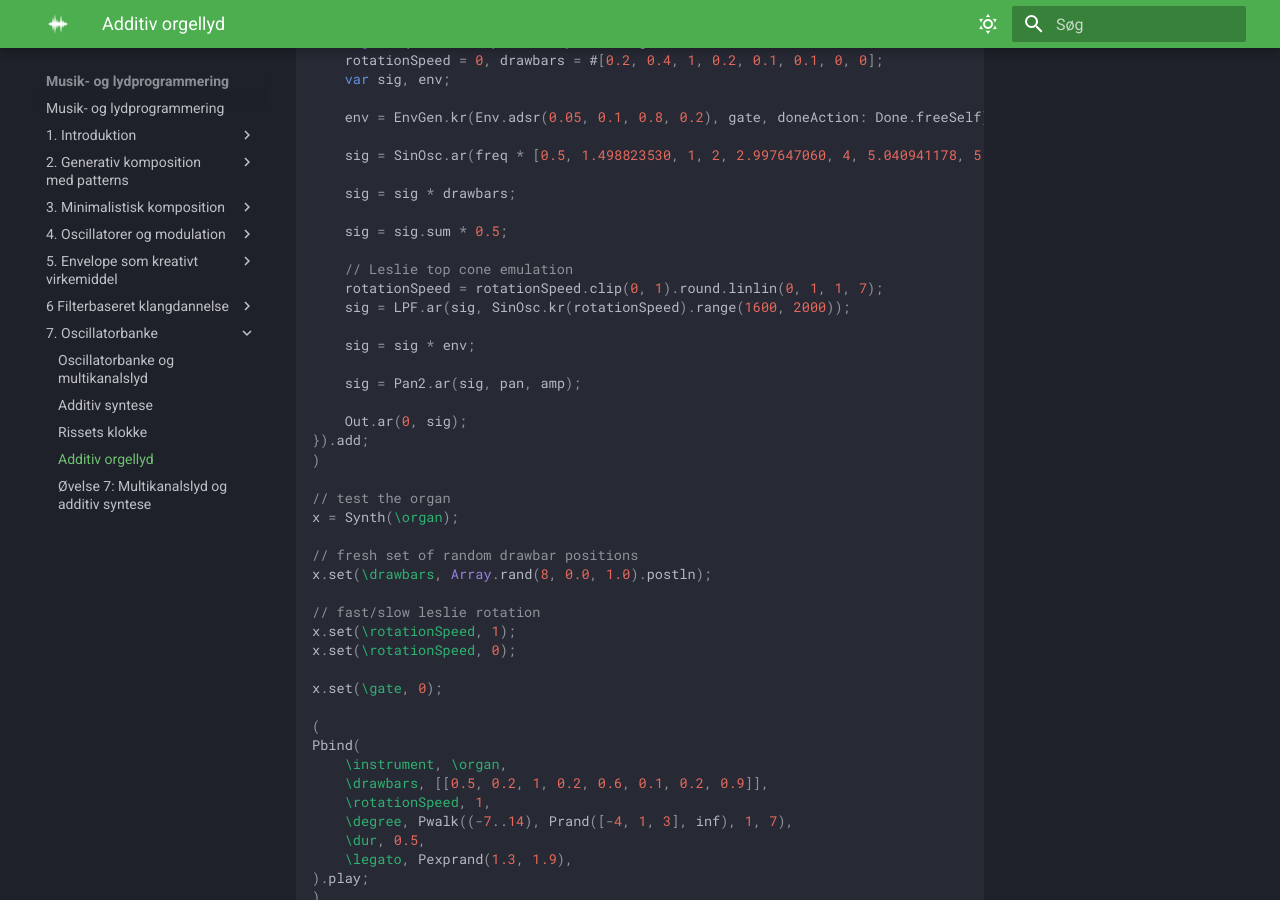
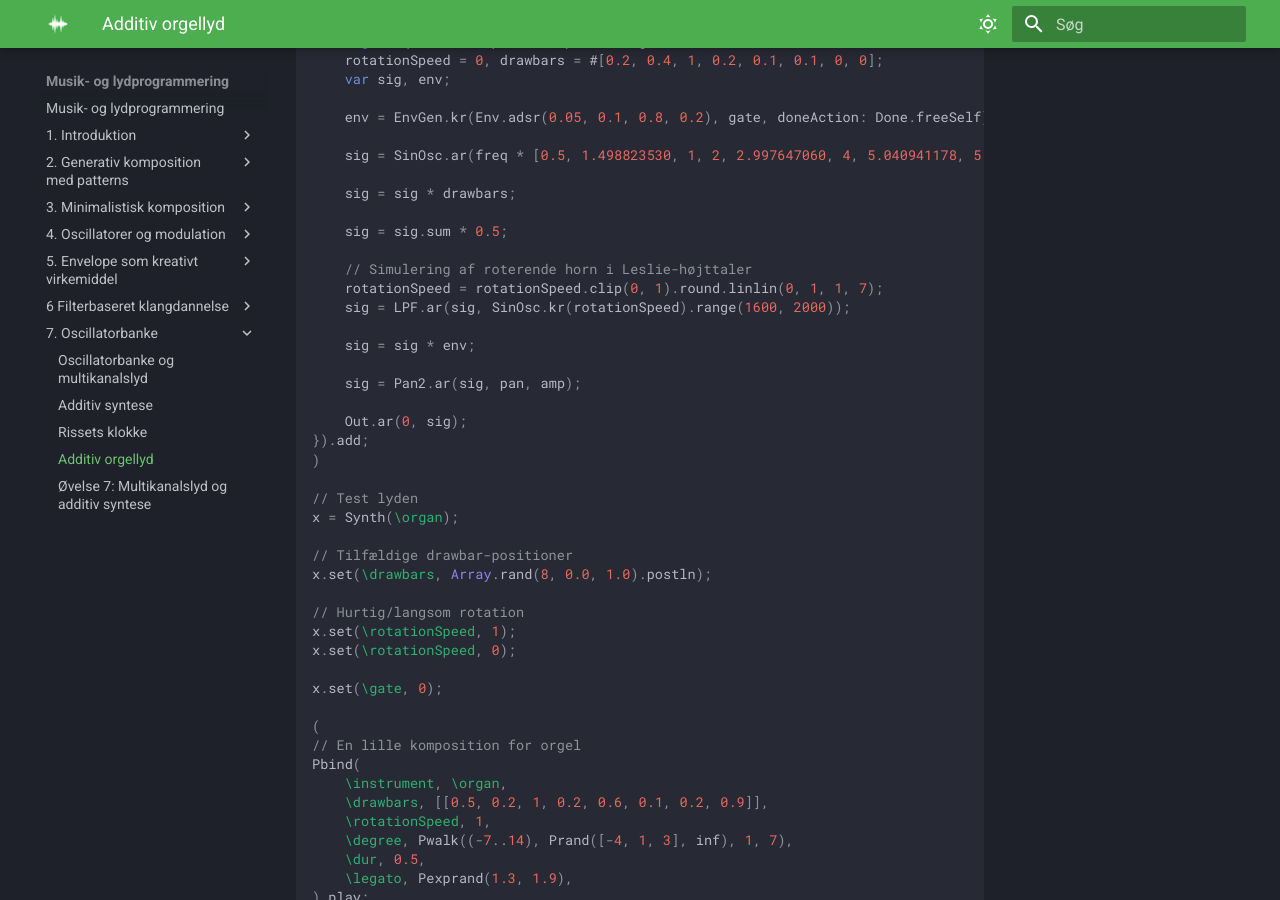
Before and after one commit to sparkletop/sparkletop.github.io, an MkDocs documentation site: the page built from docs/7. Oscillatorbanke/7.4-orgel.md, in a window 1280 px wide and 900 px high, scrolled down 304 px. Built offline with MkDocs 1.6.1 and Material for MkDocs 9.7.7, drawn with Linux system fonts in a browser that asks for light colours.

Commit message:
small translations

```diff
--- a/docs/7. Oscillatorbanke/7.4-orgel.md
+++ b/docs/7. Oscillatorbanke/7.4-orgel.md
@@ -22,7 +22,7 @@ SynthDef(\organ, {
 
     sig = sig.sum * 0.5;
 
-    // Leslie top cone emulation
+    // Simulering af roterende horn i Leslie-højttaler
     rotationSpeed = rotationSpeed.clip(0, 1).round.linlin(0, 1, 1, 7);
     sig = LPF.ar(sig, SinOsc.kr(rotationSpeed).range(1600, 2000));
 
@@ -34,19 +34,20 @@ SynthDef(\organ, {
 }).add;
 )
 
-// test the organ
+// Test lyden
 x = Synth(\organ);
 
-// fresh set of random drawbar positions
+// Tilfældige drawbar-positioner
 x.set(\drawbars, Array.rand(8, 0.0, 1.0).postln);
 
-// fast/slow leslie rotation
+// Hurtig/langsom rotation
 x.set(\rotationSpeed, 1);
 x.set(\rotationSpeed, 0);
 
 x.set(\gate, 0);
 
 (
+// En lille komposition for orgel
 Pbind(
     \instrument, \organ,
     \drawbars, [[0.5, 0.2, 1, 0.2, 0.6, 0.1, 0.2, 0.9]],
```
